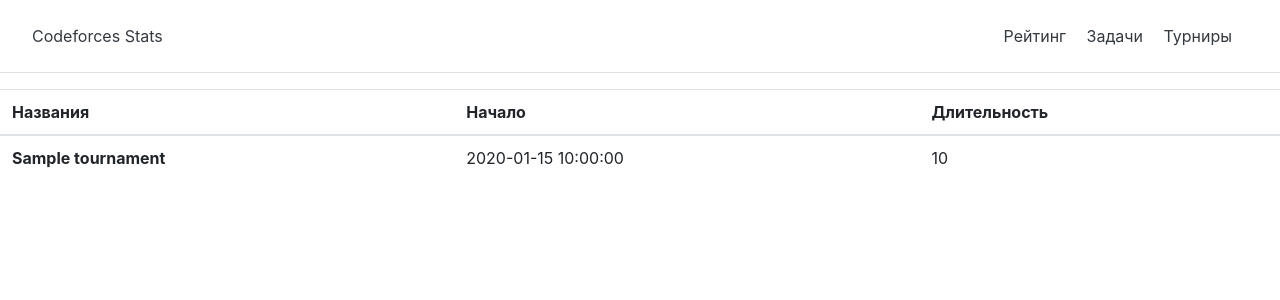
After one commit to RenatYakublevich/codeforces_stats, a Flask app: template templates/tournaments.html in a window 1280 px wide. The commit adds this page. Shown: the top 300 px of the page. Run offline with Flask 2, Linux system fonts and the light colour scheme; the template is opened without the code that fills it: most values are stand-ins (such as "Sample title", 1, 10 or a date in 2020); some libraries are stand-ins or nearby versions.

Commit message:
1.4
add tournaments list page

```diff
--- a/main.py
+++ b/main.py
@@ -1,6 +1,6 @@
 from datetime import datetime
 from flask import Flask, render_template
-from parse import _show_info_user, _show_rating_user, _show_rating_list
+from parse import _show_info_user, _show_rating_user, _show_rating_list, _show_problem_list, _show_tournament_list
 from charts import _route_charts
 
 
@@ -38,11 +38,20 @@ def showInfoUser(name):
                                             plot_div=div,
                                             js_resources=js_resources,
                                             css_resources=css_resources,
+                                            title=stats['handle']
                            )
 
 @app.route('/rating')
 def rating():
-    return render_template('rating.html',rating=_show_rating_list(0,20))
+    return render_template('rating.html',rating=_show_rating_list(0,20),title='Рейтинг')
+
+@app.route('/problems')
+def problems():
+    return render_template('problems.html',problems=_show_problem_list(0,20),title='Задачи')
+
+@app.route('/tournaments')
+def tournaments():
+  return render_template('tournaments.html', tournaments=_show_tournament_list())
 
 if __name__ == '__main__':
     app.run(debug=True)
--- a/templates/base.html
+++ b/templates/base.html
@@ -15,6 +15,8 @@
             <a class="my-0 mr-md-auto p-2 text-dark" href="/">Codeforces Stats</a>
             <nav class="my-2 my-md-0 mr-md-3">
                 <a class="p-2 text-dark" href="/rating">Рейтинг</a>
+                <a class="p-2 text-dark" href="/problems">Задачи</a>
+                <a class="p-2 text-dark" href="/tournaments">Турниры</a>
             </nav>
         </div>
         {% block content %}
--- /dev/null
+++ b/templates/tournaments.html
@@ -0,0 +1,22 @@
+{% extends 'base.html' %}
+{% block content %}
+{{ super() }}
+<table class="table">
+  <thead>
+    <tr>
+      <th scope="col">Названия</th>
+      <th scope="col">Начало</th>
+      <th scope="col">Длительность</th>
+    </tr>
+  </thead>
+  <tbody>
+            {% for tournament in tournaments %}
+                <tr>
+                      <th scope="row">{{ tournament['name'] }}</th>
+                      <td>{{ tournament['startTimeSeconds'] }}</td>
+                      <td>{{ tournament['durationSeconds'] }}</td>
+                </tr>
+            {% endfor %}
+  </tbody>
+</table>
+{% endblock %}
```
Also changed, not shown: parse.py (+17 -1 lines), templates/problems.html (added, +22 -0 lines).
